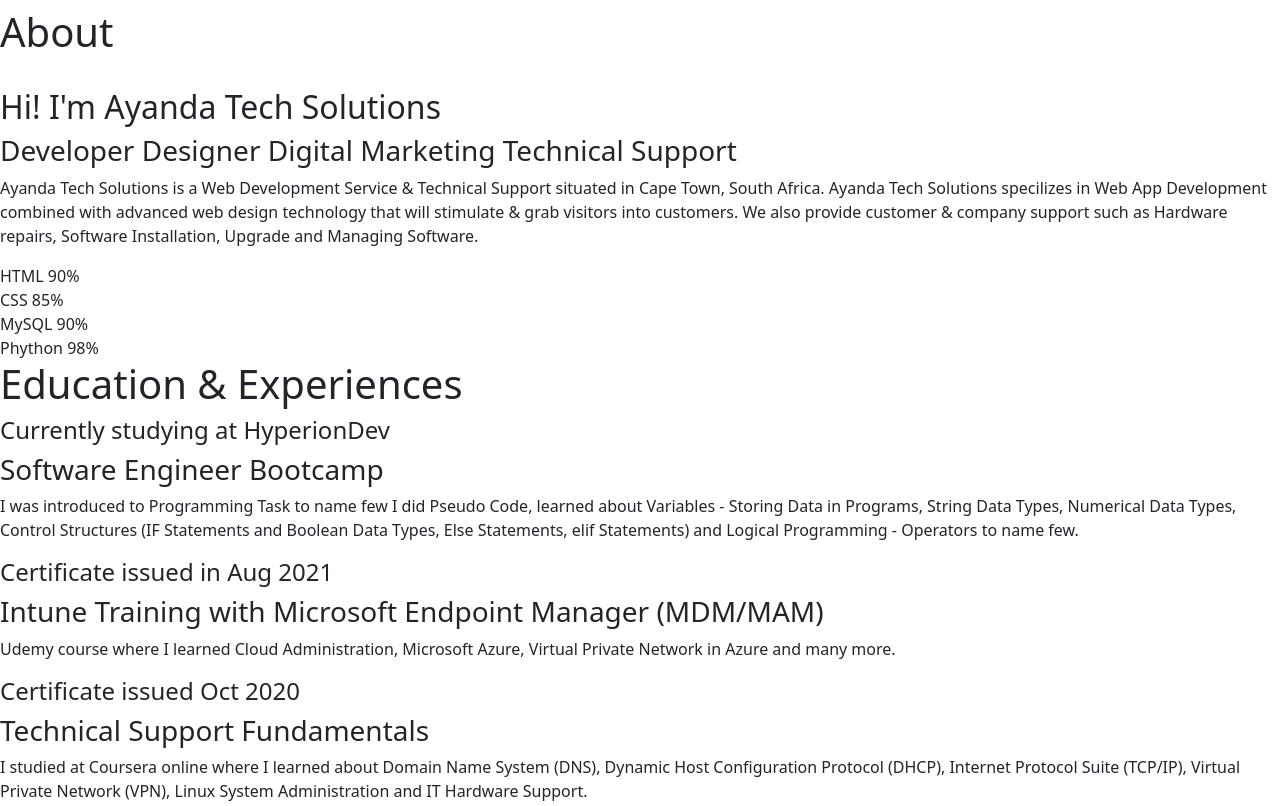
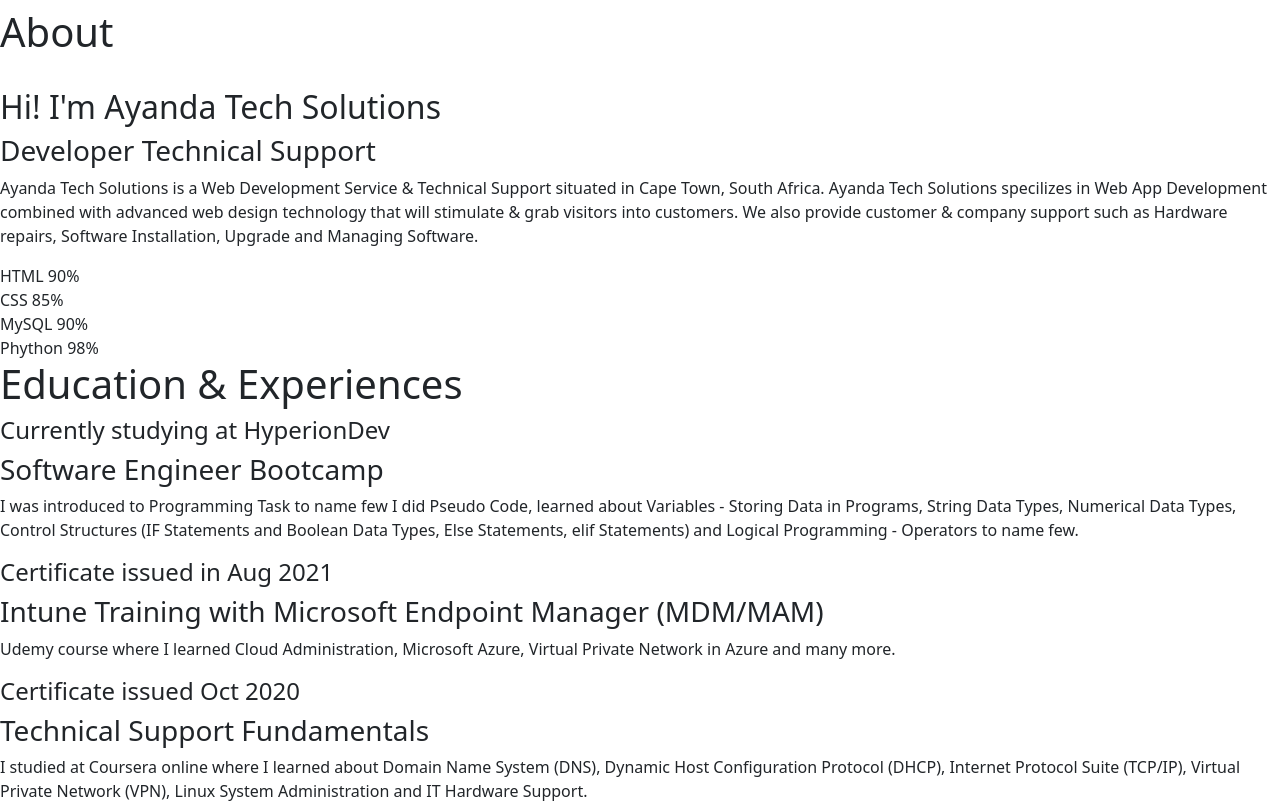
Before and after one commit to MzwakheL/static-webpage, a plain HTML site: page index.html in a window 1280 px wide. Shown: the top 806 px of the page. Drawn offline with nearby package versions, Linux system fonts and the light colour scheme.

Commit message:
Update index.html

```diff
--- a/index.html
+++ b/index.html
@@ -36,8 +36,6 @@
                 <h2>Hi! I'm Ayanda Tech Solutions</h2>
                 <h3>
                     <span>Developer</span>
-                    <span>Designer</span>
-                    <span>Digital Marketing</span>
                     <span>Technical Support</span>
                 </h3>
                 <p> Ayanda Tech Solutions is a Web Development Service & Technical Support situated in Cape Town, South Africa.
```
